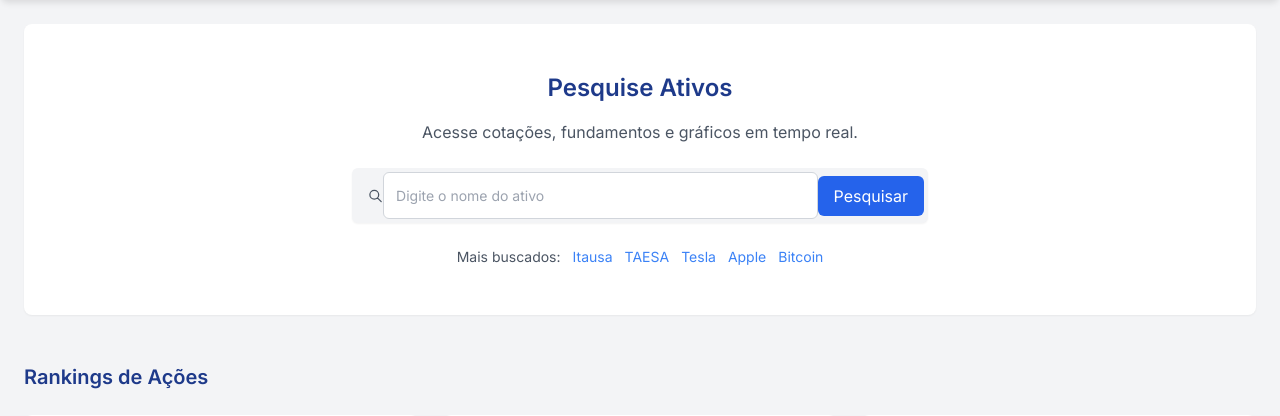
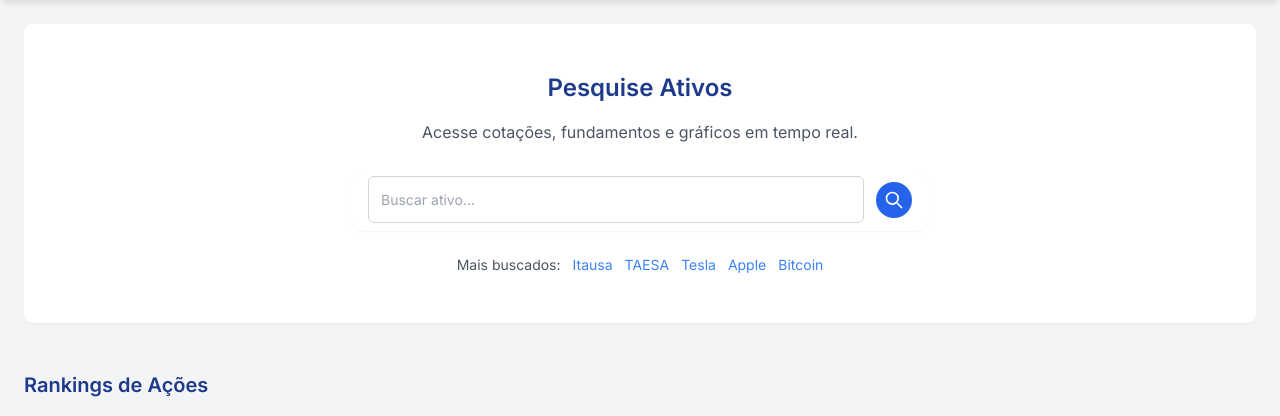
Before and after one commit to FelippeTN/investment-organization-app, a Django app: template core/templates/home.html in a window 1280 px wide. Shown: the part 77-493 px from the top of the page. Run offline with Django 5.2, Linux system fonts and the light colour scheme; the template is opened without the code that fills it, so the values that code supplies are empty; some libraries are stand-ins or nearby versions.

Commit message:
STYLE: Search input style

```diff
--- a/core/templates/home.html
+++ b/core/templates/home.html
@@ -7,12 +7,16 @@
         <h1 class="text-2xl font-semibold text-blue-900 mb-4">Pesquise Ativos</h1>
         <p class="text-gray-600 max-w-2xl mx-auto mb-6">Acesse cotações, fundamentos e gráficos em tempo real.</p>
         <div class="max-w-xl mx-auto">
-            <div class="flex items-center bg-gray-100 rounded-md p-1 shadow-sm">
-                <svg class="w-5 h-5 text-gray-600 ml-3" fill="none" stroke="currentColor" viewBox="0 0 24 24" xmlns="http://www.w3.org/2000/svg">
-                    <path stroke-linecap="round" stroke-linejoin="round" stroke-width="2" d="M21 21l-6-6m2-5a7 7 0 11-14 0 7 7 0 0114 0z"></path>
+            <div class="flex items-center gap-3 rounded-xl border border-none bg-white px-4 py-2 shadow-sm focus-within:ring-2 focus-within:ring-blue-500 transition">
+                <input type="text" placeholder="Buscar ativo..."
+                class="w-full border-none bg-transparent text-gray-700 placeholder-gray-400 focus:outline-none" />
+                <button
+                class="p-2 rounded-full bg-blue-600 hover:bg-blue-700 focus:ring-2 focus:ring-blue-500 transition">
+                <svg class="w-5 h-5 text-white" fill="none" stroke="currentColor" viewBox="0 0 24 24">
+                    <path stroke-linecap="round" stroke-linejoin="round" stroke-width="2"
+                    d="M21 21l-6-6m2-5a7 7 0 11-14 0 7 7 0 0114 0z" />
                 </svg>
-                <input type="text" placeholder="Digite o nome do ativo" class="w-full p-3 bg-transparent text-gray-900 focus:outline-none">
-                <button class="bg-blue-600 text-white px-4 py-2 rounded-md hover:bg-blue-700 transition">Pesquisar</button>
+                </button>
             </div>
         </div>
         <div class="mt-6 flex justify-center space-x-3 text-sm text-gray-600">
```
